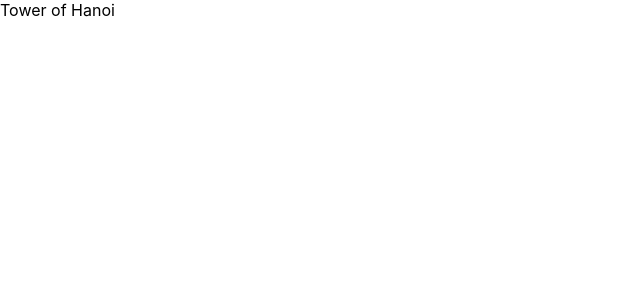
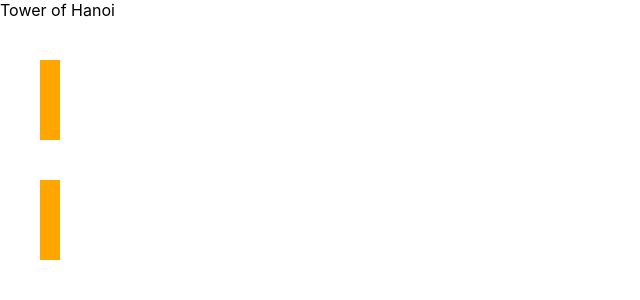
Before and after one commit to vehikl/hanoi-tower, a React (Create React App) app: page / in a window 1280 px wide. Shown: the top 300 px of the page, without its empty margins (0-640 px from the left). Built offline with nearby package versions, Linux system fonts and the light colour scheme.

Commit message:
render the pole

```diff
--- a/src/App.tsx
+++ b/src/App.tsx
@@ -7,6 +7,7 @@ function App() {
    <div>
      Tower of Hanoi
      <Pole/>
+
      <Pole/>
    </div>
   );
--- a/src/components/Pole.tsx
+++ b/src/components/Pole.tsx
@@ -9,7 +9,7 @@ const Pole: React.FC<IPoleProps> = ({ piece, onClick }) => {
 
     return (
         <>
-            <div role='pole' onClick={onClick}></div>
+            <div role='pole' onClick={onClick} style={{ margin:40, width: 20, backgroundColor: "orange", height: 80}}></div>
             { piece ? <div role='piece'></div> : null}
         </>
     )
```
